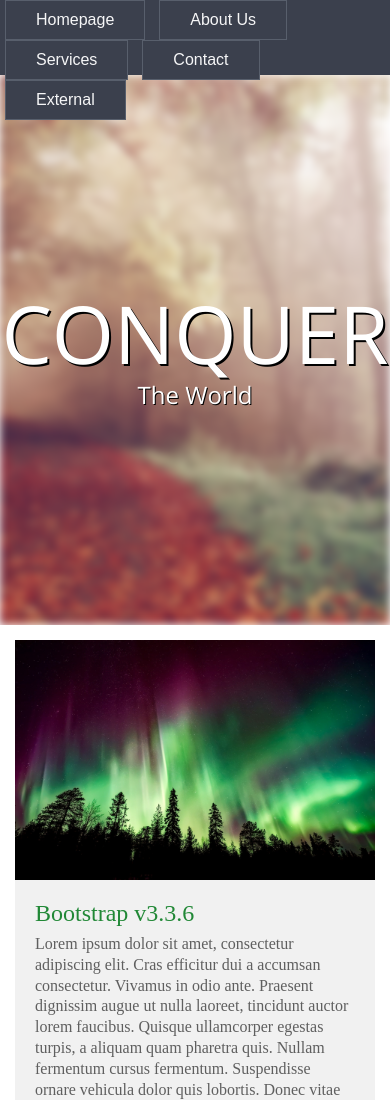
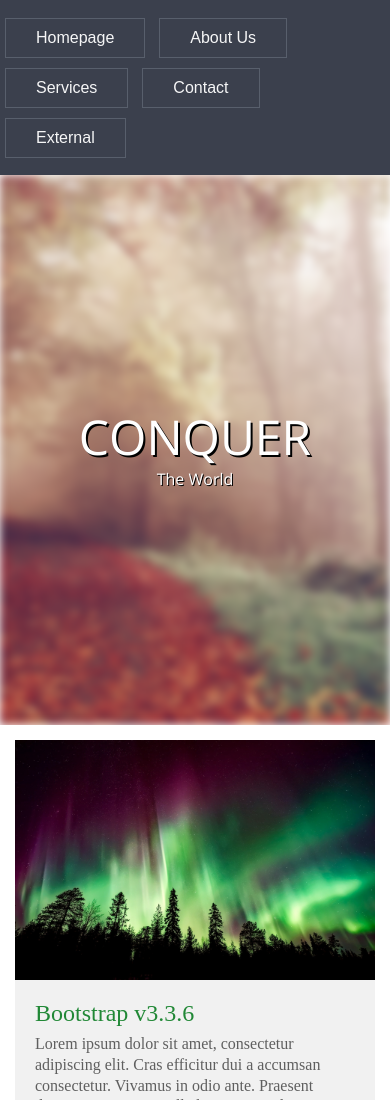
Before and after one commit to cchitla/html-exercise, a plain HTML site: page index.html in a window 390 px wide. Shown: the top 1100 px of the page. Drawn offline with nearby package versions, Linux system fonts and the light colour scheme.

Commit message:
mobile and button responsive styles

```diff
--- a/style.css
+++ b/style.css
@@ -170,3 +170,23 @@
     margin: auto;
   }
 }
+
+@media screen and (max-width: 730px) {
+  #nav {
+    height: 175px;
+  }
+
+  .nav-btn {
+    margin: 5px;
+  }
+}
+
+@media screen and (max-width: 600px) {
+  #jumbo-text-heading {
+    font-size: 3rem;
+  }
+
+  #jumbo-text-subheading {
+    font-size: 1rem;
+  }
+}
```
